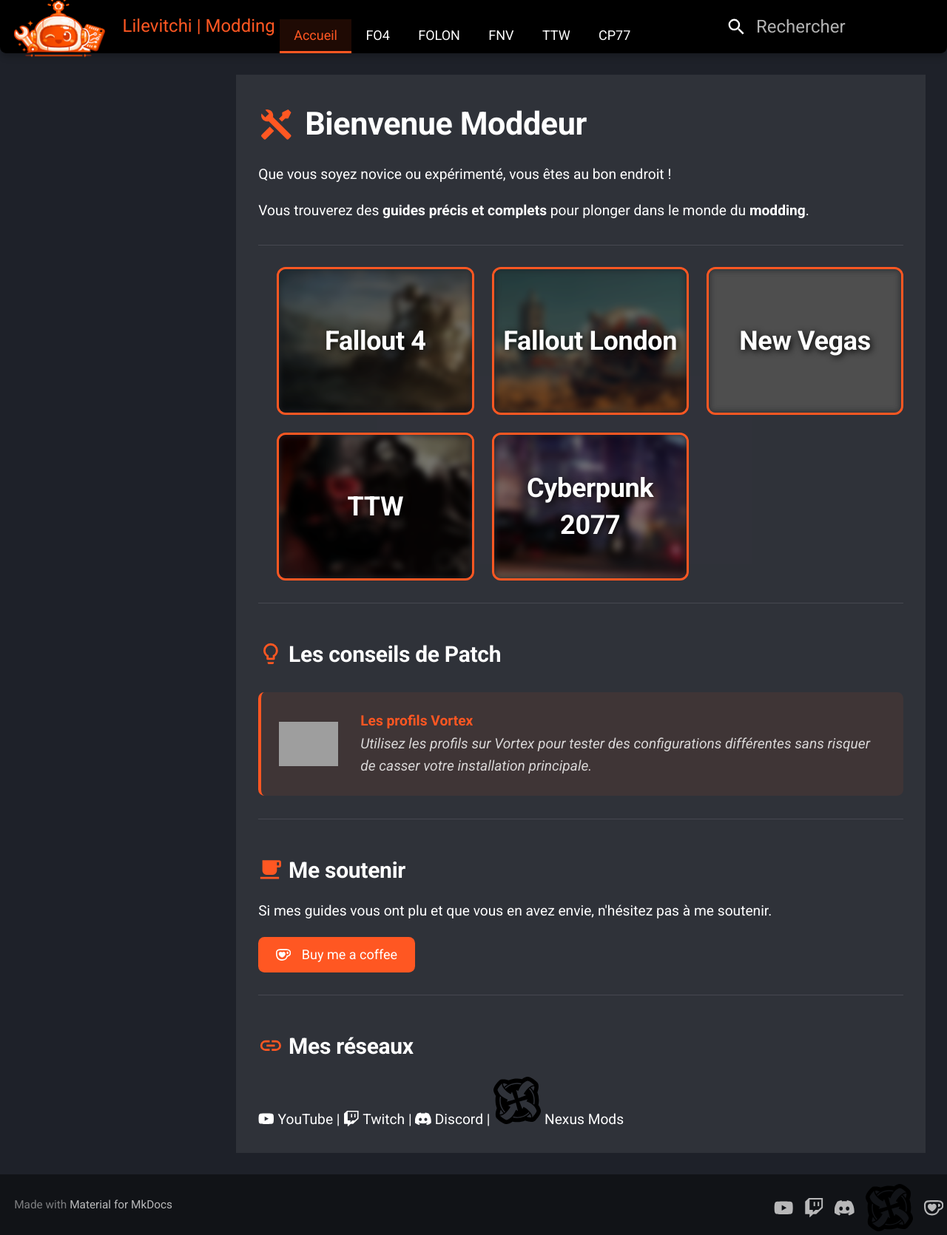
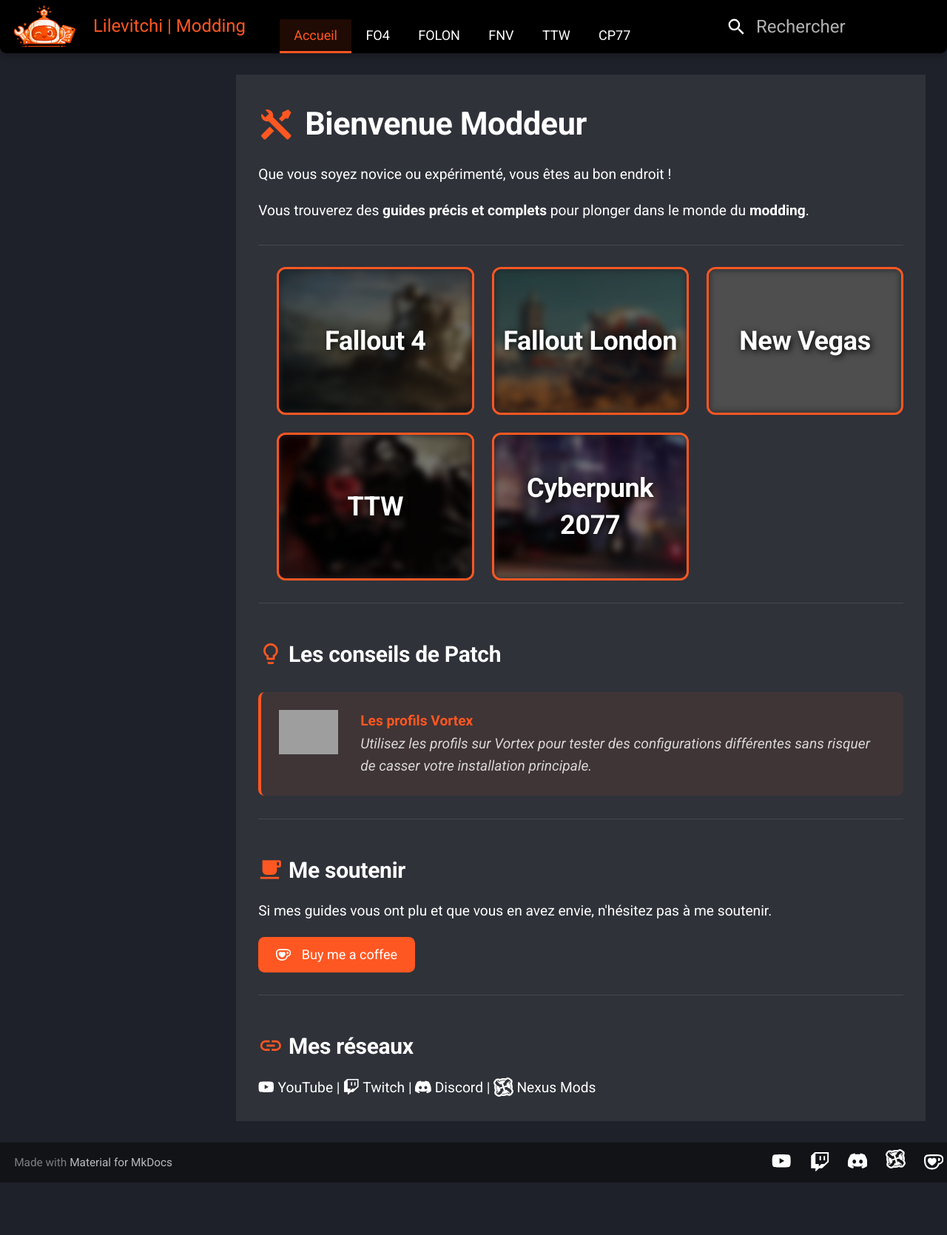
Before and after one commit to Lilevitchi/lilevitchi.github.io, an MkDocs documentation site: the page built from docs/index.md, in a window 1280 px wide. Shown: the whole page at 74% size. Built offline with MkDocs 1.6.1 and Material for MkDocs 9.7.7, drawn with Linux system fonts in a browser that asks for light colours; after the commit the page ends 1599 px from its top, so only the background shows below that; grey boxes are pictures that could not be loaded.

Commit message:
Update extra.css

```diff
--- a/docs/stylesheets/extra.css
+++ b/docs/stylesheets/extra.css
@@ -105,7 +105,7 @@
 
 /* Logo */
 [data-md-color-scheme] .md-logo img {
-  height: 3.7rem;
+  height: 60px;
   display: block;
 }
 
@@ -183,7 +183,7 @@
 
 /* Onglet — survol (hover) */
 [data-md-color-scheme] .md-tabs__link:hover {
-  /*opacity: 1;*/
+  opacity: 1;
   color: var(--accent);
   background-color: var(--tab-bg-hover);
 }
@@ -192,7 +192,7 @@
 [data-md-color-scheme]
 .md-tabs__item--active
 .md-tabs__link {
-  /*opacity: 1;*/
+  opacity: 1;
   color: var(--accent);
   background-color: var(--tab-bg-active);
   border-bottom-color: var(--accent);
@@ -344,7 +344,7 @@
 
 [data-md-color-scheme] .md-nav--secondary .md-nav__link {
   color: var(--white);
-  opacity: 0.7;
+  opacity: 1;
   transition: color var(--transition-base), opacity var(--transition-base);
 }
 
@@ -378,8 +378,8 @@
 /* Bloc conseil du bot */
 .bot-advice {
   display: flex;
-  align-items: center;
-
+  /*align-items: center;*/
+  align-items: flex-start;
   background-color: var(--accent-soft);
   border-left: 4px solid var(--accent);
 
@@ -392,6 +392,7 @@
 .bot-advice img {
   margin-right: var(--space-lg);
   flex-shrink: 0;
+  width: auto;
   height: 60px;
 }
 
@@ -591,8 +592,9 @@
 
 /* ==============================
    9. RÉSEAUX SOCIAUX - FOOTER
-   ==============================
+   ==============================*/
 
+/* Conteneur des icônes sociales */
 .md-footer-social {
     display: flex;
     justify-content: flex-end;
@@ -601,10 +603,12 @@
     padding-top: 8px;
 }
 
+/* Lien individuel */
 .md-footer-social__link {
     margin-left: 10px !important;
 }
 
+/* SVG des icônes sociales */
 .md-footer-social__link svg {
    max-height: 1.1rem !important;
    width: 1.1rem !important;
@@ -647,13 +651,13 @@
 .md-footer-social__link:hover .md-footer-social__icon,
 .md-footer-social__link:hover .custom-social-icon {
     filter: invert(48%) sepia(89%) saturate(2476%) hue-rotate(346deg) brightness(101%) contrast(101%) !important;
-}*/
+}
 
 /* ==============================
    9. RÉSEAUX SOCIAUX — FOOTER
-   ============================== */
+   ==============================
 
-/* Conteneur des icônes sociales */
+
 .md-footer-social {
   display: flex;
   justify-content: flex-end;
@@ -662,13 +666,13 @@
   padding-top: 8px;
 }
 
-/* Lien individuel */
+
 .md-footer-social__link {
   display: inline-flex;
   align-items: center;
 }
 
-/* SVG des icônes sociales */
+
 .md-footer-social__link svg {
   width: 1.1rem;
   height: 1.1rem;
@@ -676,12 +680,12 @@
   transition: fill 0.3s ease;
 }
 
-/* Couleur par défaut */
+
 .md-footer {
   color: var(--white);
 }
 
-/* Hover */
+
 .md-footer-social__link:hover {
   color: var(--accent);
 }
```
